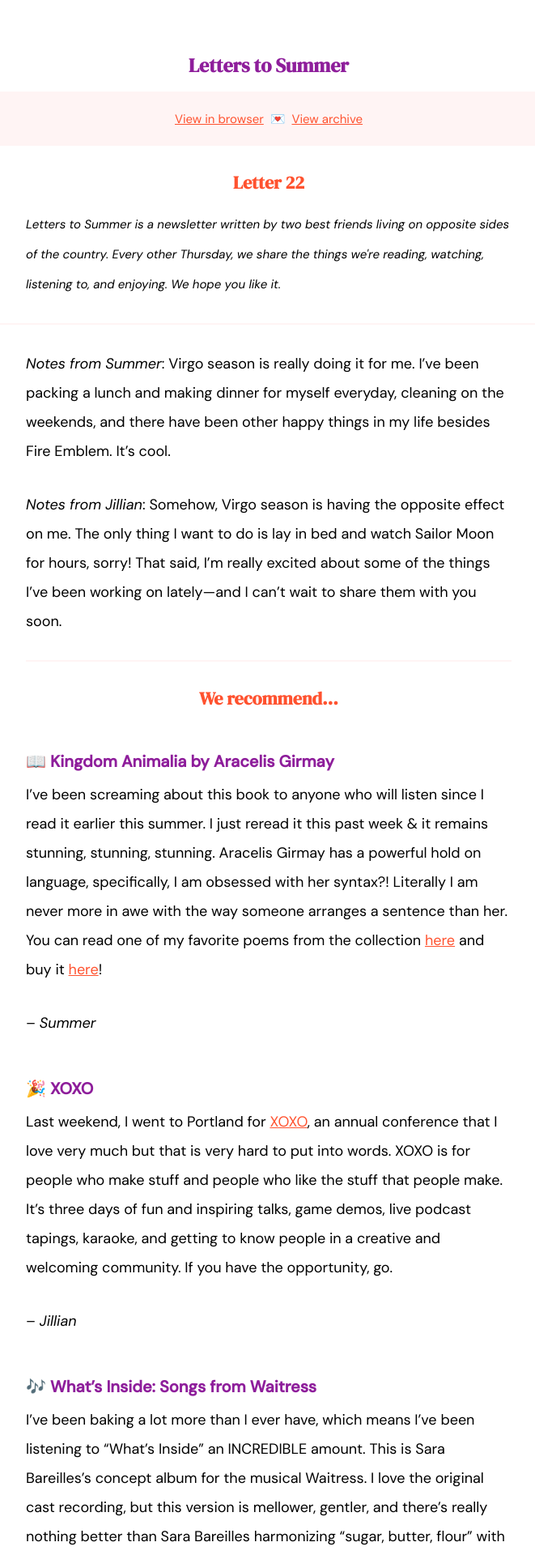
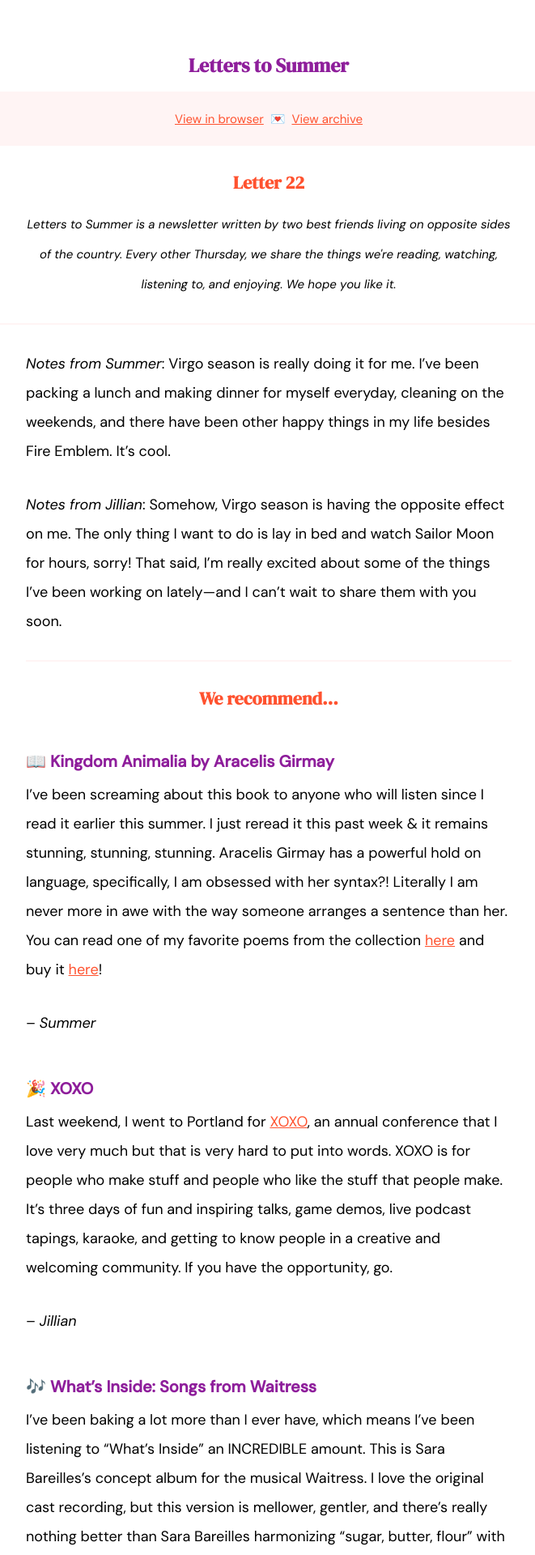
Before and after one commit to jilliangmeehan/letters-to-summer, a Jekyll site: the page built from emails/22.md, in a window 1280 px wide. Shown: the top 1920 px of the page at 81% size, without its empty margins (308-969 px from the left). Built offline with Jekyll 4.4.1, drawn with Linux system fonts in a browser that asks for light colours.

Commit message:
Update email.html

```diff
--- a/_layouts/email.html
+++ b/_layouts/email.html
@@ -85,6 +85,7 @@
           margin: 0 auto;
           max-width: 600px;
         }
+        .centered { text-align: center; }
         h1 { font-size: 24px; }
         h2 { font-size: 22px; }
         h3 { font-size: 20px; }
@@ -101,7 +102,7 @@
       <h1>Letters to Summer</h1>
       <p class="pink"><small><a href="#">View in browser</a>&nbsp; 💌 &nbsp;<a href="https://letterstosummer.com">View archive</a></small></p>
       <h2>{{ page.title }}</h2>
-      <p class="content"><small><em>Letters to Summer is a newsletter written by two best friends living on opposite sides of the country. Every other Thursday, we share the things we're reading, watching, listening to, and enjoying. We hope you like it.</em></small></p>
+      <p class="content centered"><small><em>Letters to Summer is a newsletter written by two best friends living on opposite sides of the country. Every other Thursday, we share the things we're reading, watching, listening to, and enjoying. We hope you like it.</em></small></p>
       <hr>
     </header>
     <div class="content">
@@ -109,7 +110,7 @@
     </div>
     <footer>
       <hr>
-      <p class="content"><small>Thanks for reading! If you liked this letter, please share it with your friends. If you want to read past letters, you can <a href="https://letterstosummer.com">visit our website.</a> We'll see you again in two weeks.</small></p>
+      <p class="content centered"><small>Thanks for reading! If you liked this letter, please share it with your friends. If you want to read past letters, you can <a href="https://letterstosummer.com">visit our website.</a> We'll see you again in two weeks.</small></p>
       <div class="subscribe">
         <a class="button" href="https://letterstosummer.com/subscribe">Subscribe</a>
       </div>
```
